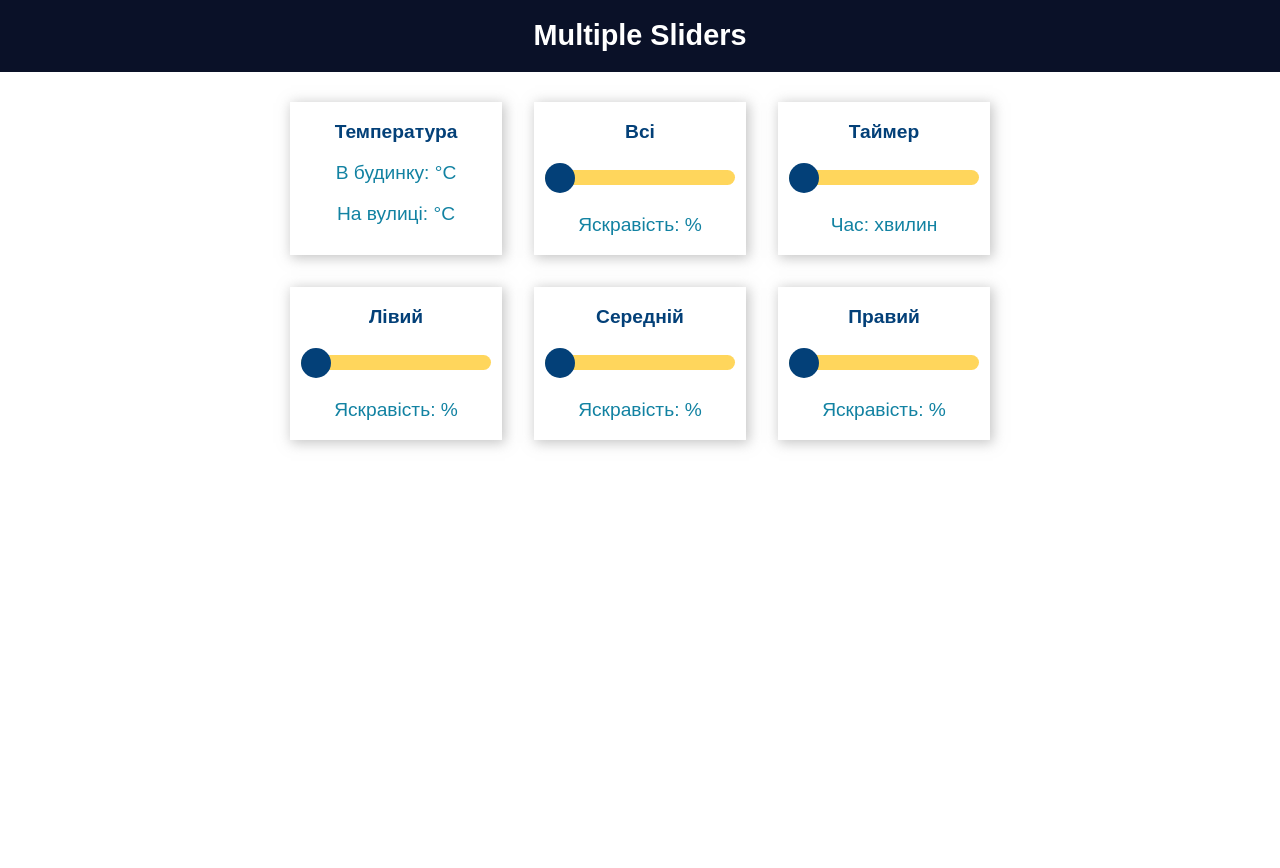
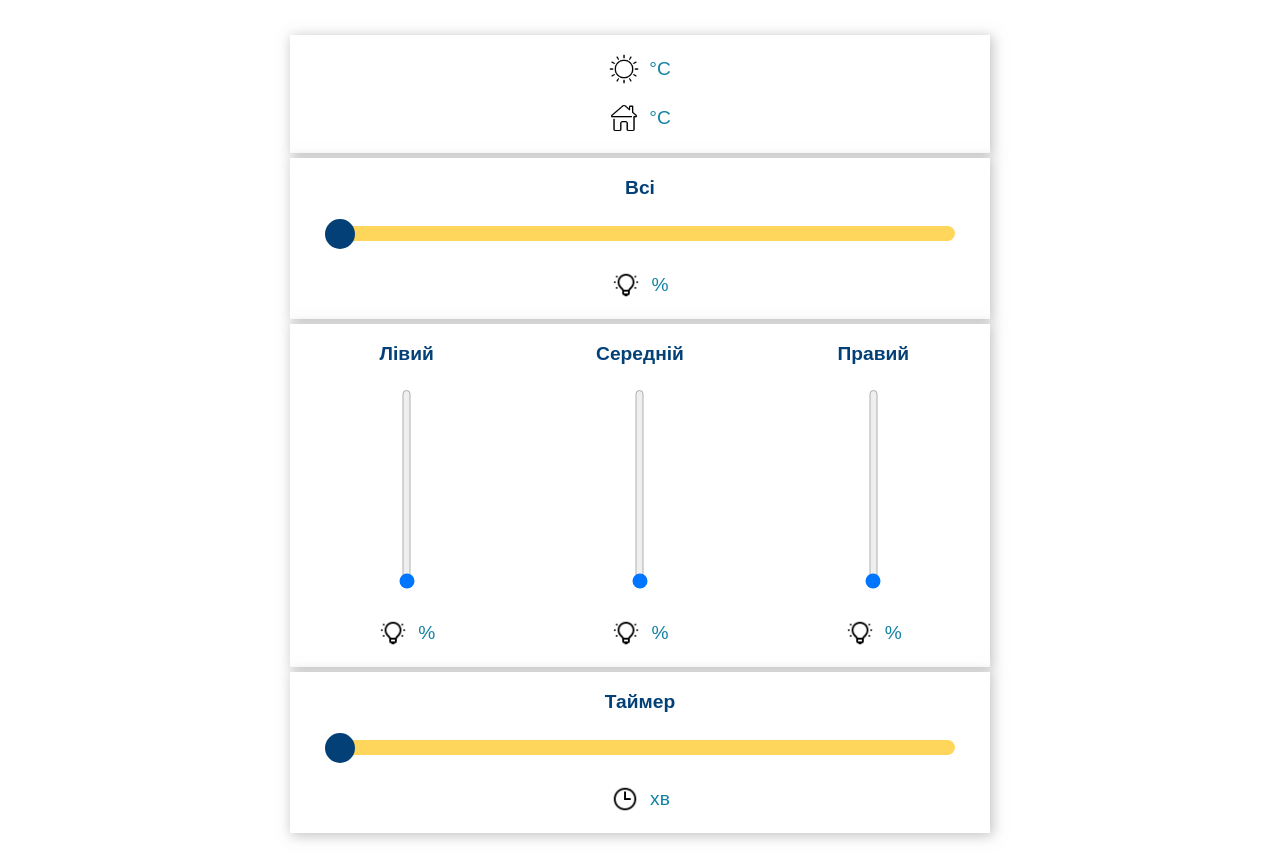
Before and after one commit to vgrugor/esp8266_wifi_light_controller, a plain HTML site: page data/index.html in a window 1280 px wide. Before the commit the page ends 800 px from the top, so only its background shows below. Drawn offline with Linux system fonts and the light colour scheme.

Commit message:
redesign

```diff
--- a/data/index.html
+++ b/data/index.html
@@ -10,50 +10,73 @@
     <link rel="stylesheet" type="text/css" href="style.css">
 </head>
 <body>
-    <div class="topnav">
-        <h1>Multiple Sliders</h1>
-    </div>
     <div class="content">
-        <div class="card-grid">
-            <div class="card">
-                <p class="card-title">Температура</p>
-                <p class="state">В будинку: <span id="sliderValue6"></span> &deg;C</p>
-                <p class="state">На вулиці: <span id="sliderValue7"></span> &deg;C</p>
+        <div class="row">
+            <div>
+                <p class="state">
+                    <img src="outdoor.png" width="30px" height="30px">
+                    <span id="sliderValue7"></span> &deg;C
+                </p>
+                <p class="state">
+                    <img src="house.png" width="30px" height="30px">
+                    <span id="sliderValue6"></span> &deg;C
+                </p>
             </div>
-            <div class="card">
+        </div>
+        <div class="row">
+            <div class="column-1">
                 <p class="card-title">Всі</p>
                 <p class="switch">
                     <input type="range" onchange="updateSliderPWM(this)" id="slider1" min="0" max="100" step="1" value ="0" class="slider">
                 </p>
-                <p class="state">Яскравість: <span id="sliderValue1"></span> &percnt;</p>
+                <p class="state">
+                    <img src="light.png" width="30px" height="30px">
+                    <span id="sliderValue1"></span> &percnt;
+                </p>
             </div>
-            <div class="card">
+        </div>
+        <div class="row">
+            <div class="column">
+                <p class="card-title">Лівий</p>
+                <p class="switch">
+                    <input type="range" onchange="updateSliderPWM(this)" id="slider3" min="0" max="100" step="1" value ="0" class="slider-vertical">
+                </p>
+                <p class="state">
+                    <img src="light.png" width="30px" height="30px">
+                    <span id="sliderValue3"></span> &percnt;
+                </p>
+            </div>
+            <div class="column">
+                <p class="card-title">Середній</p>
+                <p class="switch">
+                    <input type="range" onchange="updateSliderPWM(this)" id="slider4" min="0" max="100" step="1" value ="0" class="slider-vertical">
+                </p>
+                <p class="state">
+                    <img src="light.png" width="30px" height="30px">
+                    <span id="sliderValue4"></span> &percnt;
+                </p>
+            </div>
+            <div class="column">
+                <p class="card-title">Правий</p>
+                <p class="switch">
+                    <input type="range" onchange="updateSliderPWM(this)" id="slider5" min="0" max="100" step="1" value ="0" class="slider-vertical">
+                </p>
+                <p class="state">
+                    <img src="light.png" width="30px" height="30px">
+                    <span id="sliderValue5"></span> &percnt;
+                </p>
+            </div>
+        </div>
+        <div class="row">
+            <div class="column-1">
                 <p class="card-title">Таймер</p>
                 <p class="switch">
                     <input type="range" onchange="updateSliderPWM(this)" id="slider2" min="0" max="60" step="5" value ="0" class="slider">
                 </p>
-                <p class="state">Час: <span id="sliderValue2"></span> хвилин</p>
-            </div>
-            <div class="card">
-                <p class="card-title">Лівий</p>
-                <p class="switch">
-                    <input type="range" onchange="updateSliderPWM(this)" id="slider3" min="0" max="100" step="1" value ="0" class="slider">
+                <p class="state">
+                    <img src="clock.png" width="30px" height="30px">
+                    <span id="sliderValue2"></span> хв
                 </p>
-                <p class="state">Яскравість: <span id="sliderValue3"></span> &percnt;</p>
-            </div>
-            <div class="card">
-                <p class="card-title">Середній</p>
-                <p class="switch">
-                    <input type="range" onchange="updateSliderPWM(this)" id="slider4" min="0" max="100" step="1" value ="0" class="slider">
-                </p>
-                <p class="state">Яскравість: <span id="sliderValue4"></span> &percnt;</p>
-            </div>
-            <div class="card">
-                <p class="card-title">Правий</p>
-                <p class="switch">
-                    <input type="range" onchange="updateSliderPWM(this)" id="slider5" min="0" max="100" step="1" value ="0" class="slider">
-                </p>
-                <p class="state">Яскравість: <span id="sliderValue5"></span> &percnt;</p>
             </div>
         </div>
     </div>
--- a/data/style.css
+++ b/data/style.css
@@ -40,6 +40,7 @@ html {
   }
   .state {
     font-size: 1.2rem;
+    vertical-align: middle ;
     color:#1282A2;
   }
   .slider {
@@ -67,7 +68,45 @@ html {
     background: #034078;
     cursor: pointer;
   }
+
+  .row {
+    display: flex;
+    align-items: center;
+    justify-content: space-around;
+    max-width: 700px;
+    margin: 5px auto;
+    background-color: white;
+    box-shadow: 2px 2px 12px 1px rgba(140,140,140,.5);
+  }
+
+  .column {
+    flex: 33.33%;
+  }
+
+  .column-1 {
+    flex: 100%;
+  }
+
   .switch {
     padding-left: 5%;
     padding-right: 5%;
   }
+
+  .state {
+    display: flex;
+    align-items: center;
+    justify-content: center;
+  }
+
+  .state img {
+      vertical-align: middle;
+      margin-right: 10px; /* Дополнительный отступ, если нужен */
+  }
+
+  .slider-vertical {
+    width: 15px;
+    height: 200px;
+    appearance: none;
+    background: #FFD65C;
+    -webkit-appearance: slider-vertical;
+  }
```
Also changed, not shown: data/clock.png (added), data/house.png (added), data/light.png (added), data/outdoor.png (added), 1 other file.
